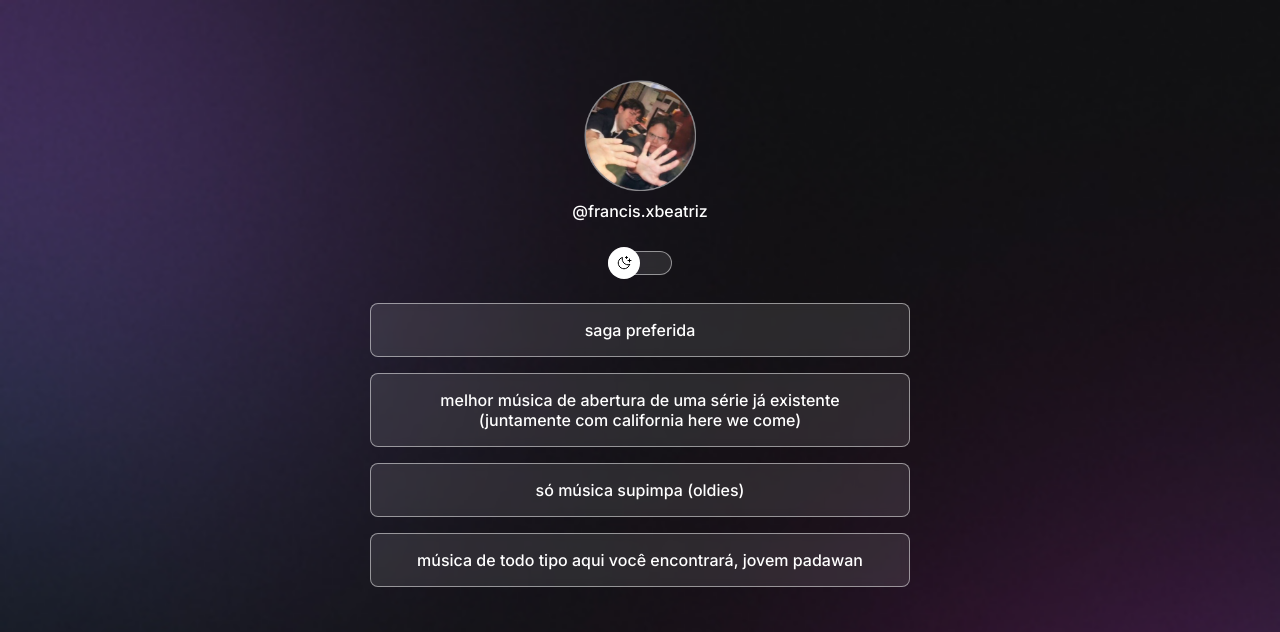
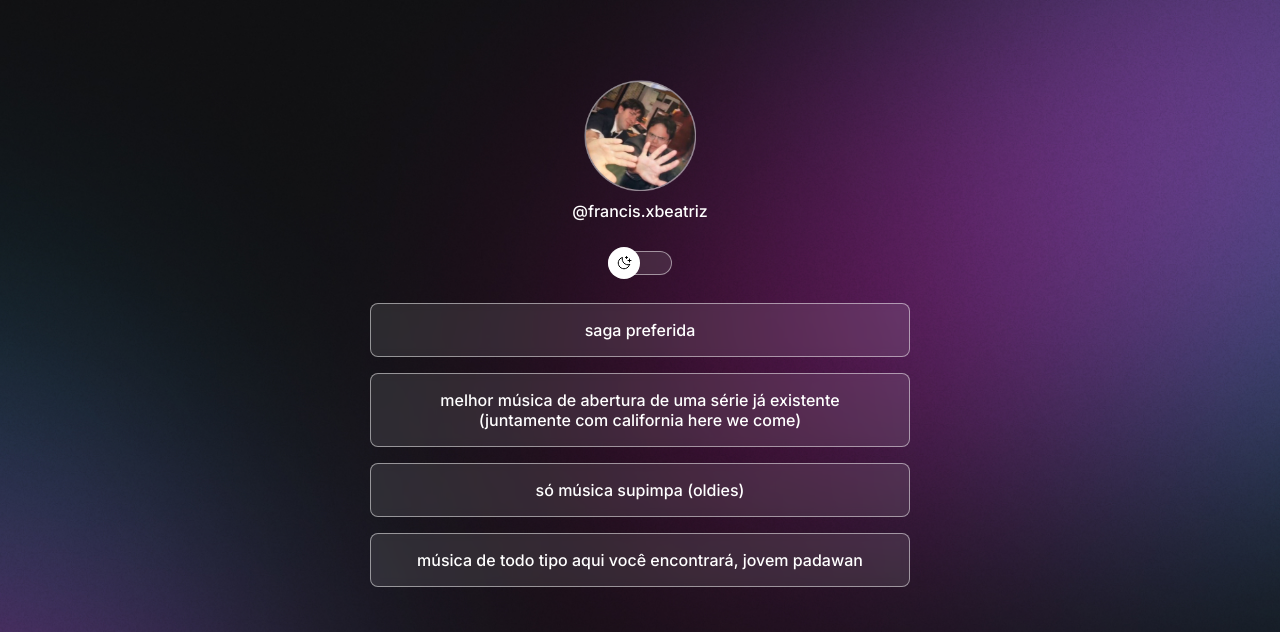
Before and after one commit to f4nn-x/devlinks-rocketseat, a plain HTML site: page index.html in a window 1280 px wide. Shown: the top 632 px of the page. Drawn offline with nearby package versions, Linux system fonts and the light colour scheme.

Commit message:
the background has been changed based on media queries

```diff
--- a/style.css
+++ b/style.css
@@ -26,6 +26,7 @@
 
 body {
   background-image: var(--bg-url);
+  height: 100vh;
   background-repeat: no-repeat;
   background-position: top center;
   background-size: cover;
@@ -162,3 +163,13 @@ footer {
   text-align: center;
   font-size: 14px;
 }
+
+@media (min-width: 700px) {
+  :root {
+    --bg-url: url(./assets/bg.jpg)
+  }
+
+  .light {
+    --bg-url: url(./assets/bg-light.jpg)
+  }
+}
```
Also changed, not shown: assets/bg-light.jpg (added), assets/bg.jpg (added).
